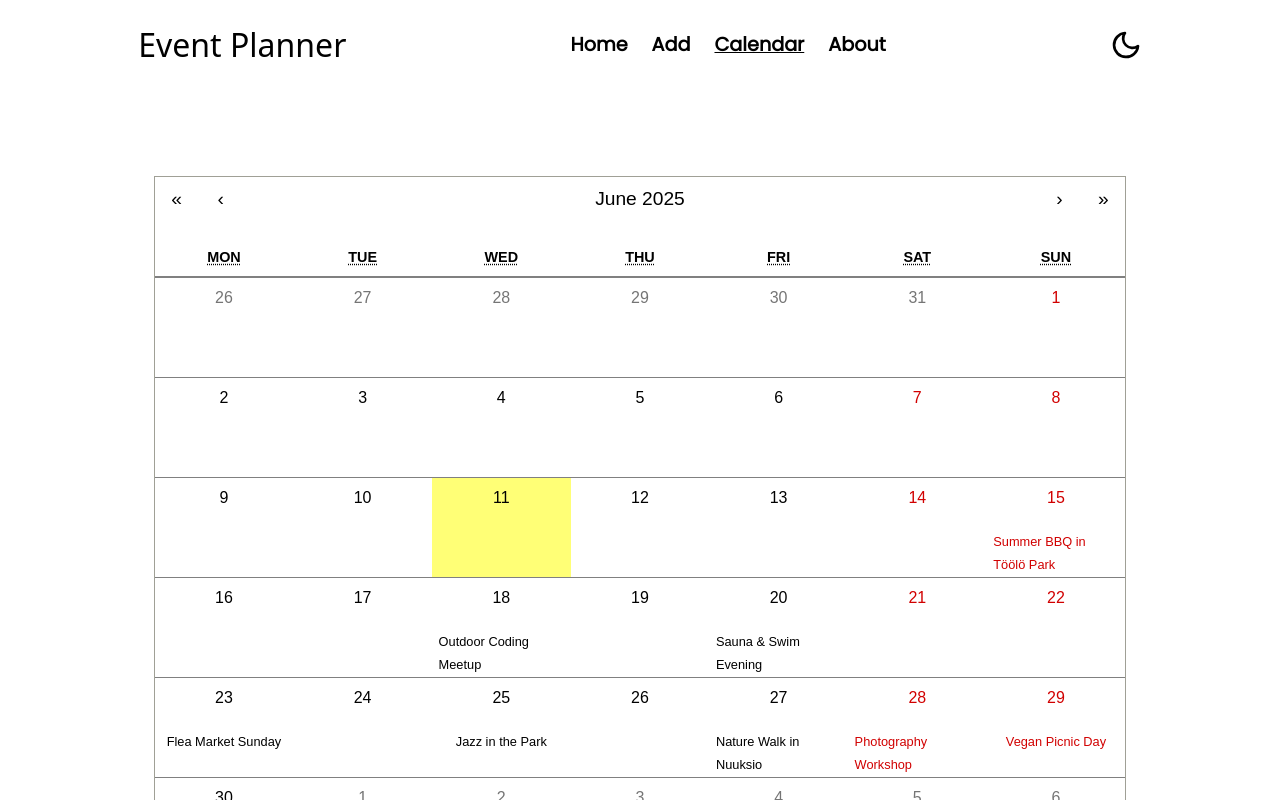
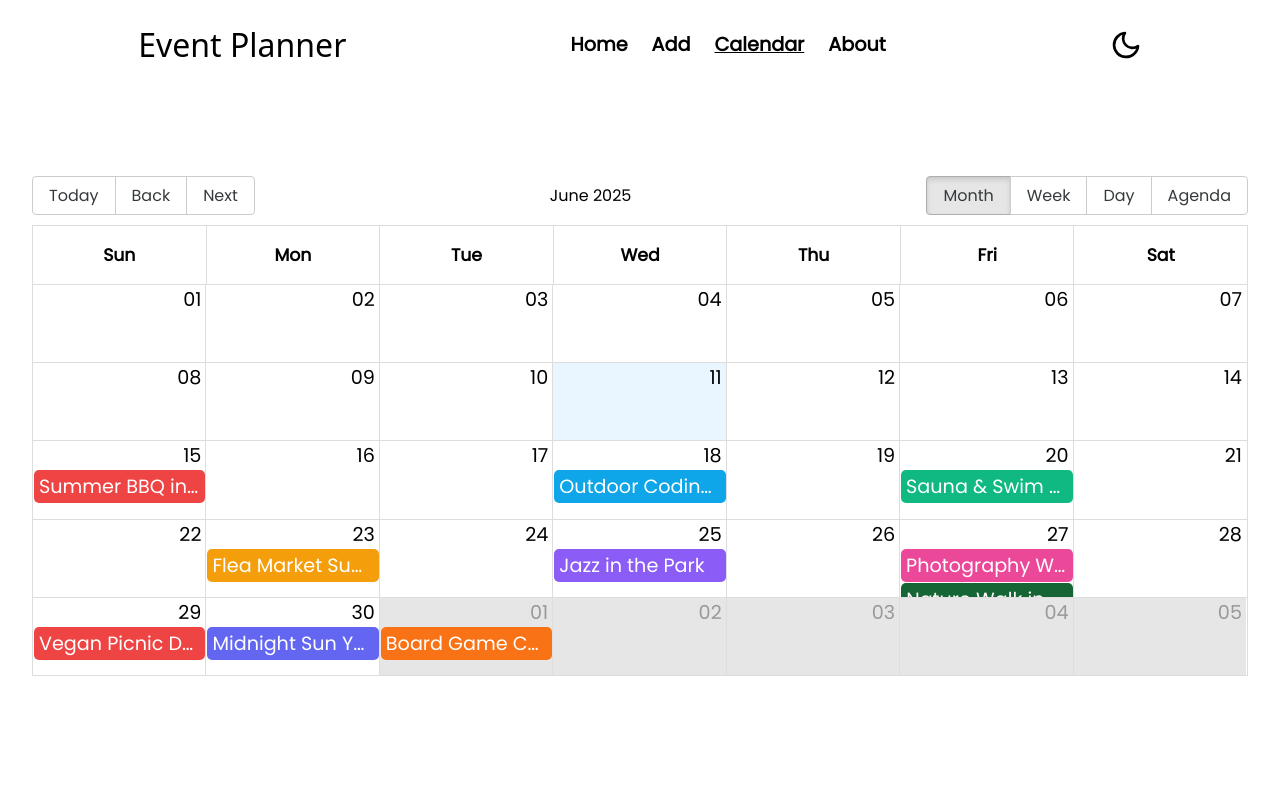
Before and after one commit to Hoa28686/finnish-event-planner, a React (Vite) app in the folder frontend/: page /calendar in a window 1280 px wide. Shown: the top 800 px of the page. Built offline with nearby package versions, Linux system fonts and the light colour scheme; data requests are answered from the project's data file; a web font is replaced by a local one.

Commit message:
change small react-calendar to react-big-calendar

```diff
--- a/frontend/package.json
+++ b/frontend/package.json
@@ -13,9 +13,11 @@
   "dependencies": {
     "@react-google-maps/api": "^2.20.6",
     "axios": "^1.9.0",
+    "date-fns": "^4.1.0",
     "json-server": "^1.0.0-beta.3",
     "leaflet": "^1.9.4",
     "react": "^19.1.0",
+    "react-big-calendar": "^1.19.2",
     "react-calendar": "^6.0.0",
     "react-dom": "^19.1.0",
     "react-icons": "^5.5.0",
--- a/frontend/src/App.jsx
+++ b/frontend/src/App.jsx
@@ -10,6 +10,7 @@ import AddEvent from "./pages/AddEvent/AddEvent";
 import Calendar from "./pages/Calendar/Calendar";
 import useAxios from "./hooks/useAxios";
 import EventDetail from "./pages/Events/EventDetail/EventDetail";
+import EventCalendar from "./pages/Calendar/Calendar";
 
 function App() {
   const [eventData, setEventData] = useState([]);
@@ -18,7 +19,13 @@ function App() {
 
   useEffect(() => {
     const fetchData = async () => {
-      setEventData(await get(eventApi));
+      let data = await get(eventApi);
+      data = data.map((event) => ({
+        ...event,
+        start: new Date(event.start),
+        end: new Date(event.end),
+      }));
+      setEventData(data);
     };
     fetchData();
   }, []);
@@ -31,7 +38,10 @@ function App() {
             <Route index element={<EventList eventData={eventData} />} />
             <Route path="/:id" element={<EventDetail />} />
             <Route path="/add-event" element={<AddEvent />} />
-            <Route path="/calendar" element={<Calendar events={eventData} />} />
+            <Route
+              path="/calendar"
+              element={<EventCalendar eventData={eventData} />}
+            />
             <Route path="/about" element={<About />} />
           </Route>
         </Routes>
--- a/frontend/src/data/data.js
+++ b/frontend/src/data/data.js
@@ -7,3 +7,15 @@ export const weekdays = [
   "friday",
   "saturday",
 ];
+
+export const categoryColors = {
+  food: "#EF4444",
+  tech: "#0EA5E9",
+  wellness: "#10B981",
+  market: "#F59E0B",
+  music: "#8B5CF6",
+  nature: "#166534",
+  art: "#EC4899",
+  fitness: "#6366F1",
+  games: "#F97316",
+};
--- a/frontend/src/data/db.json
+++ b/frontend/src/data/db.json
@@ -3,6 +3,8 @@
     {
       "id": "1",
       "title": "Summer BBQ in Töölö Park",
+      "start": "2025-06-15T12:00:00",
+      "end": "2025-06-15T16:00:00",
       "date": "2025-06-15",
       "location": "Töölönlahdenkatu 4, Helsinki",
       "description": "Come celebrate the joy of summer with a fun-filled BBQ at Töölö Park! We'll be serving up delicious grilled food, playing lively music, and enjoying a variety of outdoor games and activities. Whether you're coming with friends or meeting new people, this casual gathering is a great way to relax, eat well, and soak up the summer sun in one of Helsinki’s most beautiful green spaces.",
@@ -14,6 +16,8 @@
     {
       "id": "2",
       "title": "Outdoor Coding Meetup",
+      "start": "2025-06-18T10:00:00",
+      "end": "2025-06-18T14:00:00",
       "date": "2025-06-18",
       "location": "Kaisaniemi Park, Helsinki",
       "description": "Bring your laptop and join fellow tech enthusiasts for a relaxed coding session under the open sky at Kaisaniemi Park. This meetup is perfect for networking, collaborating on side projects, or simply sharing ideas with like-minded people. Whether you're a seasoned developer or just starting out, the welcoming atmosphere and fresh air will spark creativity and motivation.",
@@ -25,6 +29,8 @@
     {
       "id": "3",
       "title": "Sauna & Swim Evening",
+      "start": "2025-06-20T17:00:00",
+      "end": "2025-06-20T21:00:00",
       "date": "2025-06-20",
       "location": "Löyly, Hernesaarenranta 4, Helsinki",
       "description": "Experience Finnish wellness at its finest with an evening of sauna and sea swimming at Löyly. Enjoy the gentle heat of the wood-fired sauna followed by a refreshing dip in the cool Baltic waters. As the sun sets, relax on the terrace with friends, take in the stunning sea views, and let go of everyday stress in a truly serene environment.",
@@ -36,6 +42,8 @@
     {
       "id": "4",
       "title": "Flea Market Sunday",
+      "start": "2025-06-23T09:00:00",
+      "end": "2025-06-23T15:00:00",
       "date": "2025-06-23",
       "location": "Hakaniemi Market, Helsinki",
       "description": "Discover hidden treasures and unique finds at Flea Market Sunday in Hakaniemi. Browse through stalls filled with secondhand clothes, vintage items, handmade crafts, and more. It’s a vibrant community event where locals gather to sell, swap, and shop in a friendly and sustainable way. Don’t forget to grab a coffee and enjoy some street food while you stroll!",
@@ -47,6 +55,8 @@
     {
       "id": "5",
       "title": "Jazz in the Park",
+      "start": "2025-06-25T18:00:00",
+      "end": "2025-06-25T22:00:00",
       "date": "2025-06-25",
       "location": "Esplanadi Park, Helsinki",
       "description": "Settle in for an evening of smooth melodies and lively rhythms at Esplanadi Park’s open-air jazz concert. With talented local musicians performing in the heart of Helsinki, this event blends cultural richness with the relaxed vibe of a summer evening. Bring a picnic, relax on the grass, and let the music carry you away.",
@@ -58,6 +68,8 @@
     {
       "id": "6",
       "title": "Nature Walk in Nuuksio",
+      "start": "2025-06-27T09:00:00",
+      "end": "2025-06-27T13:00:00",
       "date": "2025-06-27",
       "location": "Nuuksio National Park",
       "description": "Escape the city and reconnect with nature on a guided walk through Nuuksio National Park. Explore scenic forest trails, crystal-clear lakes, and peaceful wilderness while learning about local wildlife and plants. Whether you're a nature lover or just looking for a peaceful break, this walk is the perfect way to refresh your body and mind.",
@@ -69,6 +81,8 @@
     {
       "id": "7",
       "title": "Photography Workshop",
+      "start": "2025-06-27T08:00:00",
+      "end": "2025-06-27T15:00:00",
       "date": "2025-06-28",
       "location": "Seurasaari, Helsinki",
       "description": "Join us for a hands-on photography workshop set in the charming outdoor museum of Seurasaari. Learn the fundamentals of portrait and nature photography from a professional instructor while capturing the beauty of traditional Finnish wooden buildings and lush surroundings. Great for beginners and hobbyists alike!",
@@ -80,6 +94,8 @@
     {
       "id": "8",
       "title": "Vegan Picnic Day",
+      "start": "2025-06-29T12:00:00",
+      "end": "2025-06-29T16:00:00",
       "date": "2025-06-29",
       "location": "Sinebrychoff Park, Helsinki",
       "description": "Celebrate plant-based living at this relaxed vegan picnic in the scenic Sinebrychoff Park. Bring your own vegan dishes to share or simply enjoy the wide range of cruelty-free snacks, drinks, and desserts provided by local vendors. Expect friendly vibes, interesting conversations, and a chance to connect with fellow food lovers.",
@@ -91,6 +107,8 @@
     {
       "id": "9",
       "title": "Midnight Sun Yoga",
+      "start": "2025-06-30T22:00:00",
+      "end": "2025-07-01T00:00:00",
       "date": "2025-06-30",
       "location": "Lauttasaari Beach, Helsinki",
       "description": "Stretch, breathe, and flow with the rhythm of the waves during this special beach yoga session under the midnight sun. Held at Lauttasaari Beach, this event offers a calming, energizing experience for yogis of all levels. Bring your mat and enjoy the serenity of twilight and nature combined.",
@@ -102,6 +120,8 @@
     {
       "id": "10",
       "title": "Board Game Cafe Meetup",
+      "start": "2025-07-01T18:00:00",
+      "end": "2025-07-01T22:00:00",
       "date": "2025-07-01",
       "location": "Poromagia, Fredrikinkatu 61, Helsinki",
       "description": "Looking for a fun way to meet new people? Join us at Poromagia for an evening of board games, laughter, and friendly competition. Whether you're into strategic Eurogames or casual party games, there's something for everyone. Newcomers and seasoned players welcome—just grab a drink, pick a game, and dive in!",
--- a/frontend/src/pages/Calendar/Calendar.jsx
+++ b/frontend/src/pages/Calendar/Calendar.jsx
@@ -1,30 +1,29 @@
-import ReactCalendar from "react-calendar";
-import "react-calendar/dist/Calendar.css";
+import "react-big-calendar/lib/css/react-big-calendar.css";
+import { Calendar, momentLocalizer } from "react-big-calendar";
+import moment from "moment";
 import styles from "./Calendar.module.css";
-const Calendar = ({ events }) => {
-  const dayContent = ({ date, view }) => {
-    if (view === "month") {
-      const found = events.find((event) => {
-        const eventDate = new Date(event.date);
-        return (
-          eventDate.getFullYear() === date.getFullYear() &&
-          eventDate.getMonth() === date.getMonth() &&
-          eventDate.getDate() === date.getDate()
-        );
-      });
-      return found ? (
-        <div className={styles.foundEvents}>
-          <br />
-          <span className={styles.eventTitle}>{found.title}</span>
-        </div>
-      ) : null;
-    }
-  };
+import { categoryColors } from "../../data/data";
+const localizer = momentLocalizer(moment);
+
+const EventCalendar = ({ eventData }) => {
+
   return (
-    <div className="container">
-      <ReactCalendar className={styles.calendar} tileContent={dayContent} />
+    <div>
+      <Calendar
+        localizer={localizer}
+        events={eventData}
+        startAccessor="start"
+        endAccessor="end"
+        style={{ height: 500 }}
+        className={styles.calendar}
+        eventPropGetter={(event) => ({
+          style: {
+            backgroundColor: categoryColors[event.category] || "#0EA5E9",
+          },
+        })}
+      />
     </div>
   );
 };
 
-export default Calendar;
+export default EventCalendar;
--- a/frontend/src/pages/Calendar/Calendar.module.css
+++ b/frontend/src/pages/Calendar/Calendar.module.css
@@ -1,35 +1,6 @@
 .calendar {
   width: 100%;
 }
-
-:global(.react-calendar__tile) {
-  display: flex;
-  flex-direction: column;
-  align-items: center;
-  justify-content: flex-start;
-  height: 100px;
-  overflow: hidden;
-  position: relative;
+:global(.rbc-header) {
+  padding: 1rem;
 }
-
-.foundEvents {
-  text-align: left;
-}
-.eventTitle {
-  font-size: 0.8rem;
-}
-:global(.react-calendar__tile)::after {
-  content: "";
-  position: absolute;
-  left: 0;
-  right: 0;
-  top: 0;
-  border-bottom: var(--border);
-  width: 100%;
-}
-:global(.react-calendar__month-view__days__day) {
-  padding-bottom: 1rem;
-}
-:global(.react-calendar__month-view__weekdays) {
-  border-bottom: var(--border);
-}
--- a/frontend/src/pages/Events/EventDetail/EventDetail.css
+++ b/frontend/src/pages/Events/EventDetail/EventDetail.css
@@ -20,11 +20,26 @@
 .weatherContainer {
   display: flex;
   justify-content: center;
+  align-items: center;
   gap: 2rem;
   margin-bottom: 1rem;
 }
 .weatherIcon {
-  object-fit: cover;
+  width: 5rem;
+  height: 5rem;
+  image-rendering: crisp-edges;
+  object-fit: contain;
+  padding: 0.3rem;
+  border-radius: 50%;
+  box-shadow: var(--shadow);
+  background: radial-gradient(
+    circle at 30% 30%,
+    #bc62fc,
+    #616fff,
+    #659ef5,
+    #5f3df6,
+    #000000
+  );
 }
 .mapView {
   height: 20rem;
--- a/frontend/src/pages/Events/EventDetail/Weather.jsx
+++ b/frontend/src/pages/Events/EventDetail/Weather.jsx
@@ -25,9 +25,10 @@ const Weather = ({ geo }) => {
         <p>{weather.main.temp}°C</p>
         <p>💧 {weather.main.humidity}%</p>
       </div>
+
       <img
-        src={`https://openweathermap.org/img/wn/${weather.weather[0].icon}.png`}
-        alt="weatherIcon"
+        src={`https://openweathermap.org/img/wn/${weather.weather[0].icon}@2x.png`}
+        alt={weather.weather[0].description}
         className="weatherIcon"
       />
     </div>
```
Also changed, not shown: 1 other file (tests, documents, lock files or other folders).
